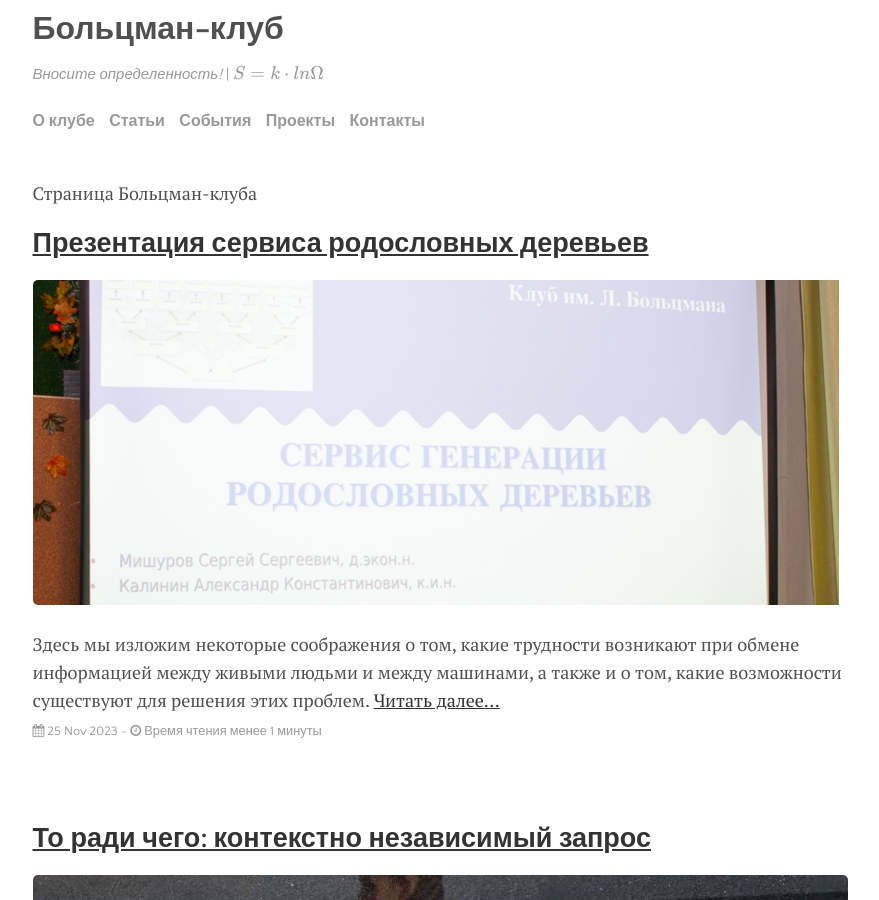
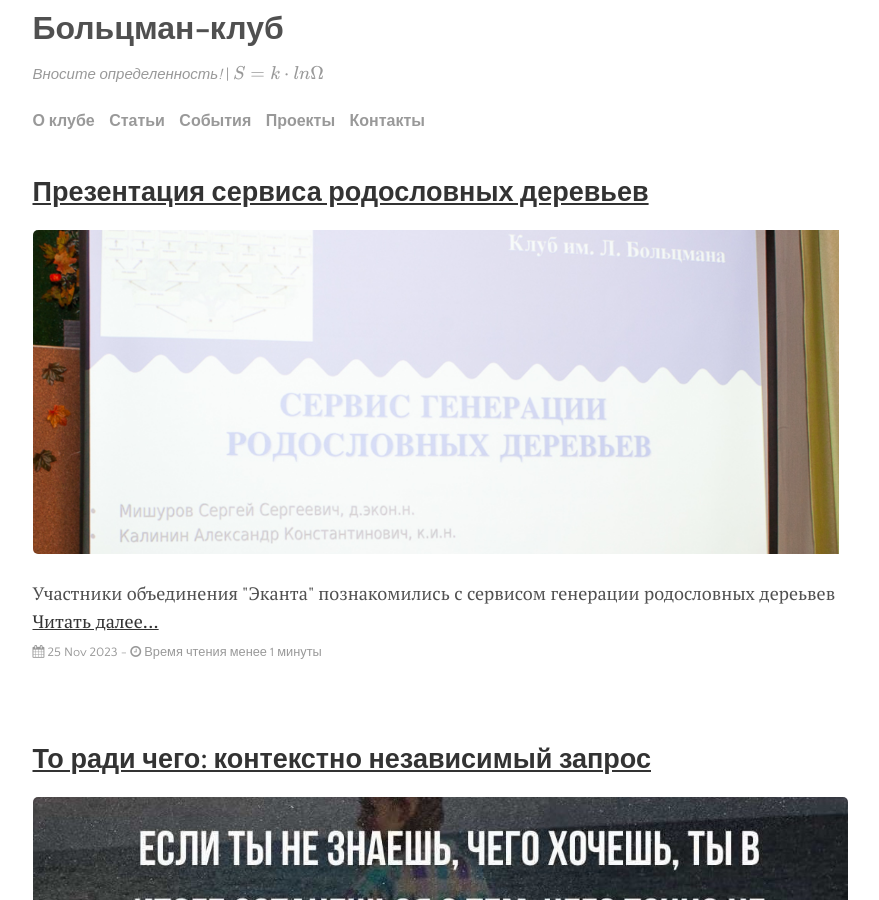
Before and after one commit to kontur32/Boltzmann, a Jekyll site: the page built from index.html, in a window 1280 px wide and 900 px high. Shown: the whole window, without its empty margins (200-1079 px from the left). Built offline with Jekyll 4.4.1, drawn with Linux system fonts in a browser that asks for light colours; formulas are drawn with MathJax 3; the list of posts is cut into pages by our own code.

Commit message:
добавлена презентация 3

```diff
--- a/_posts/events/2023-11-25-презентация-сервиса-генеалогии.md
+++ b/_posts/events/2023-11-25-презентация-сервиса-генеалогии.md
@@ -6,7 +6,7 @@ permalink: /prezentacia
 categories: event
 tags: [представление информации, передача информации]
 image: презентация-сервиса-генеалогии.png
-annotation: Здесь мы изложим некоторые соображения о том, какие трудности возникают при обмене информацией между живыми людьми и между машинами, а также и о том, какие возможности существуют для решения этих проблем.
+annotation: Участники объединения "Эканта" познакомились с сервисом генерации родословных дереьвев
 ---
 
 
--- a/index.html
+++ b/index.html
@@ -2,5 +2,3 @@
 layout: home
 title: Home
 ---
-
-Страница Больцман-клуба
```
Also changed, not shown: _events/2023-11-25-презентация-сервиса-генеалогии.md (deleted, +0 -14 lines).
